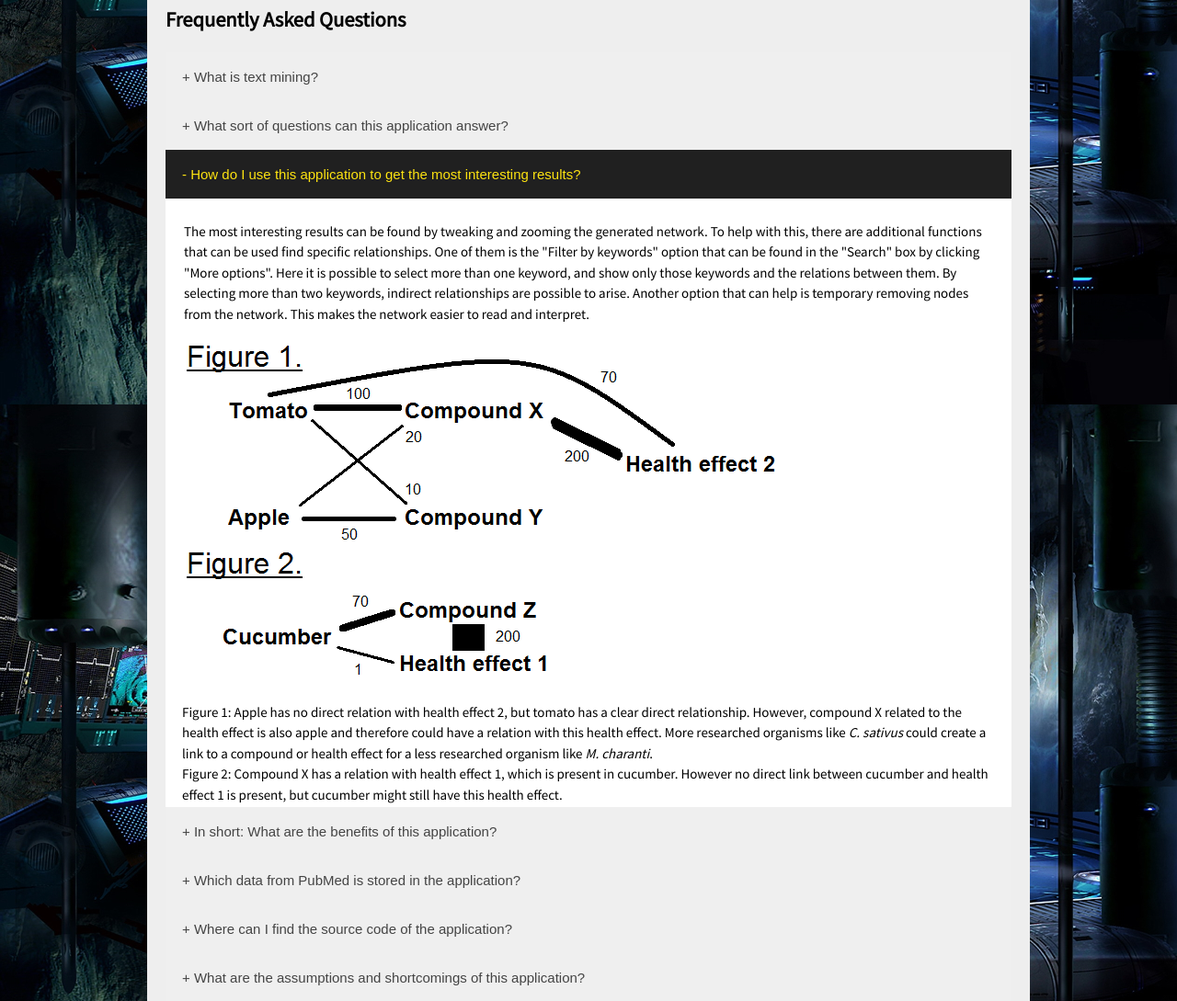
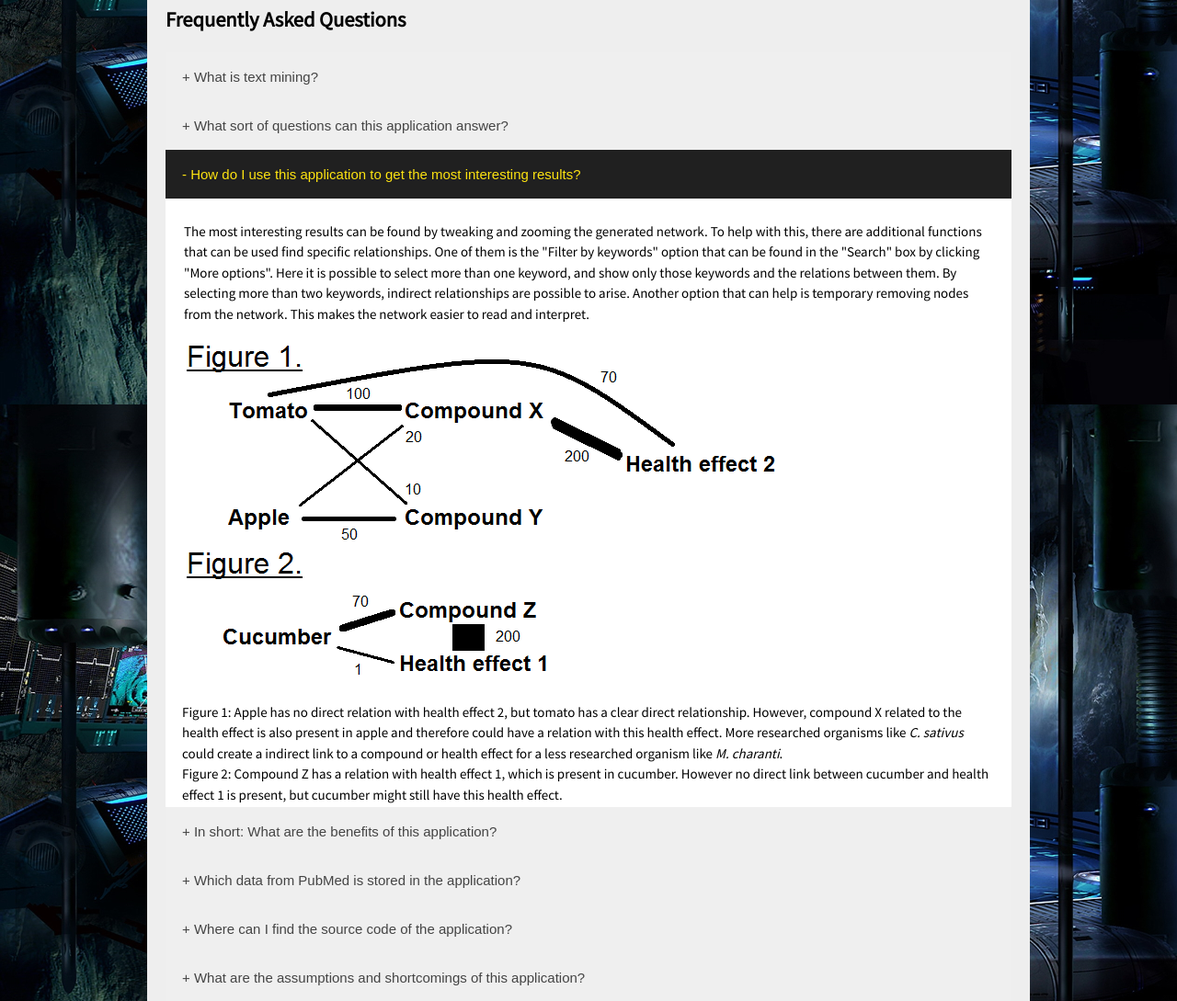
Before and after one commit to JonathanFeenstra/BATMAN, a Python web app: template templates/help.html in a window 1280 px wide, after a click that opens the changed part. Shown: the part 360-1449 px from the top of the page at 92% size. Run offline with Jinja, Linux system fonts and the light colour scheme; the template is opened without the code that fills it, so the values that code supplies are empty; some libraries are stand-ins or nearby versions.

Commit message:
typos fixed

```diff
--- a/templates/help.html
+++ b/templates/help.html
@@ -54,7 +54,7 @@
 <h2>Frequently Asked Questions</h2>
 <button class="accordion">+ What is text mining?</button>
 <div class="panel">
-  <p>The basis of text mining is deriving information from text. With our application it means deriving interesting relationships between biochemical keywords to answer biological research questions. In short, this application finds specific keywords using the PubMed database of biochemical research papers to find possible interesting articles. It does this by finding articles which has a combination of two keywords in either the articles abstract, title or both. The number of articles found with this specific combination of keywords, the frequency of occurrence of the keywords and the origin of the found keywords (title or abstract) determines a relationship score between the keywords. By doing this for multiple keywords, a network of keywords (nodes) and the relationships between them (edges) will be generated. The network will visualize the strength of the relationships with thicker nodes (relative to the amount of occurrence of the keyword) and thicker edges (relative to the amount of overlapping PubMed articles and the placement of the keywords in the abstract or title).
+  <p>The basis of text mining is deriving information from text. With our application it means deriving interesting relationships between biochemical keywords to answer biological research questions. In short, this application finds specific keywords using the PubMed database of biochemical research papers to find possible interesting articles. It does this by finding articles which has a combination of two keywords in either the articles abstract, title or both. The number of articles found with this specific combination of keywords, the frequency of occurrence of the keywords and the origin of the found keywords (title or abstract) determines a relationship score between the keywords. By doing this for multiple keywords, a network of keywords (nodes) and the relationships between them (links) will be generated. The network will visualize the strength of the relationships with thicker nodes (relative to the amount of occurrence of the keyword) and thicker links (relative to the amount of overlapping PubMed articles and the placement of the keywords in the abstract or title).
   </p>
 </div>
 
@@ -71,9 +71,9 @@ At a much higher level, the network that is generated with our application can s
 Another option that can help is temporary removing nodes from the network. This makes the network easier to read and interpret.
 <h3><img src="{{ url_for('static', filename='img/helpfigures.png')}}" alt="Finding indirect results in application"></h3>
 Figure 1:
-Apple has no direct relation with health effect 2, but tomato has a clear direct relationship. However, compound X related to the health effect is also apple and therefore could have a relation with this health effect. More researched organisms like <i>C. sativus</i> could create a link to a compound or health effect for a less researched organism like <i>M. charanti</i>.
+Apple has no direct relation with health effect 2, but tomato has a clear direct relationship. However, compound X related to the health effect is also present in apple and therefore could have a relation with this health effect. More researched organisms like <i>C. sativus</i> could create a indirect link to a compound or health effect for a less researched organism like <i>M. charanti</i>.
 <BR>Figure 2:
-Compound X has a relation with health effect 1, which is present in cucumber. However no direct link between cucumber and health effect 1 is present, but cucumber might still have this health effect.
+Compound Z has a relation with health effect 1, which is present in cucumber. However no direct link between cucumber and health effect 1 is present, but cucumber might still have this health effect.
 </p>
 </div>
 
```
